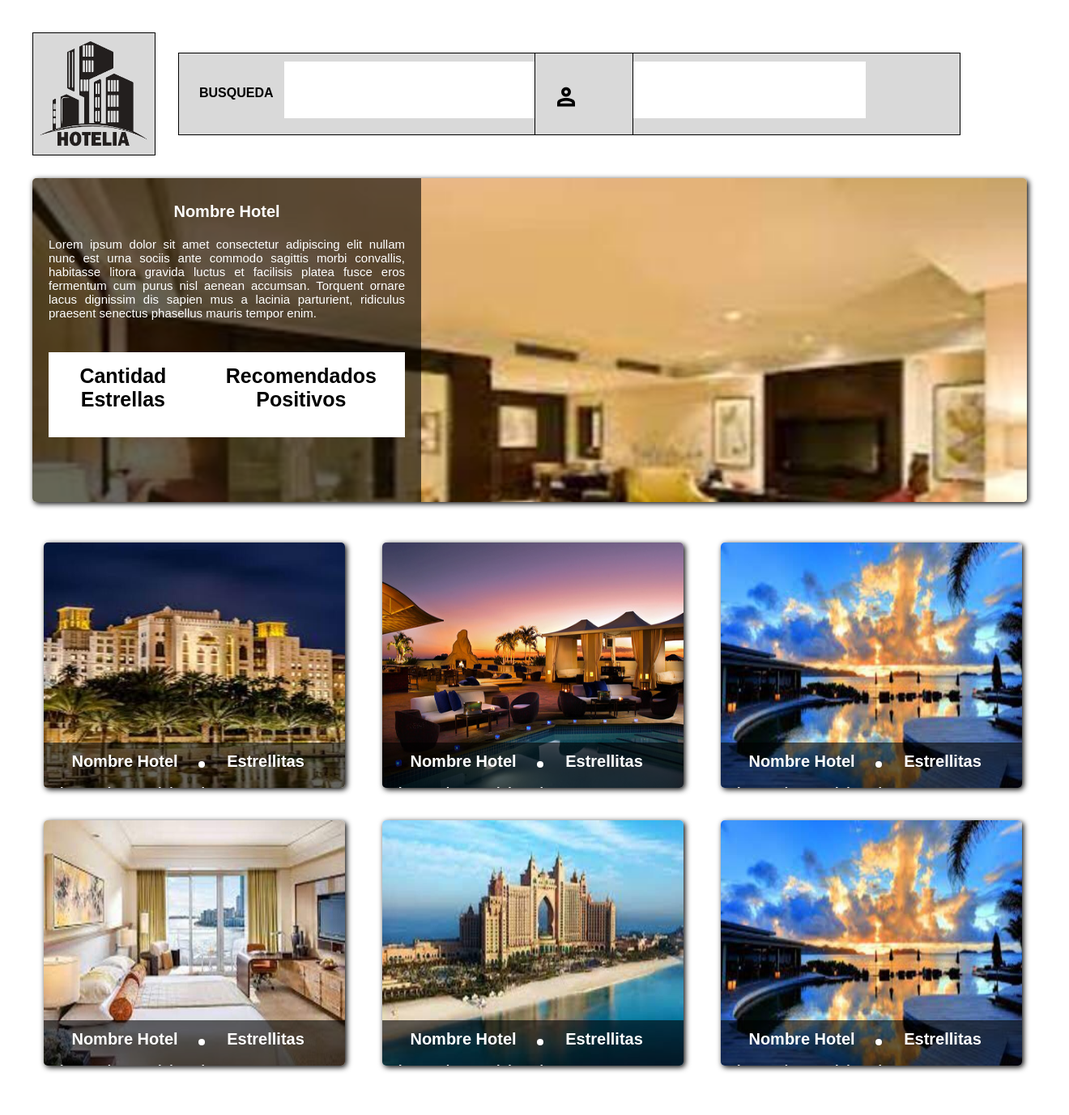
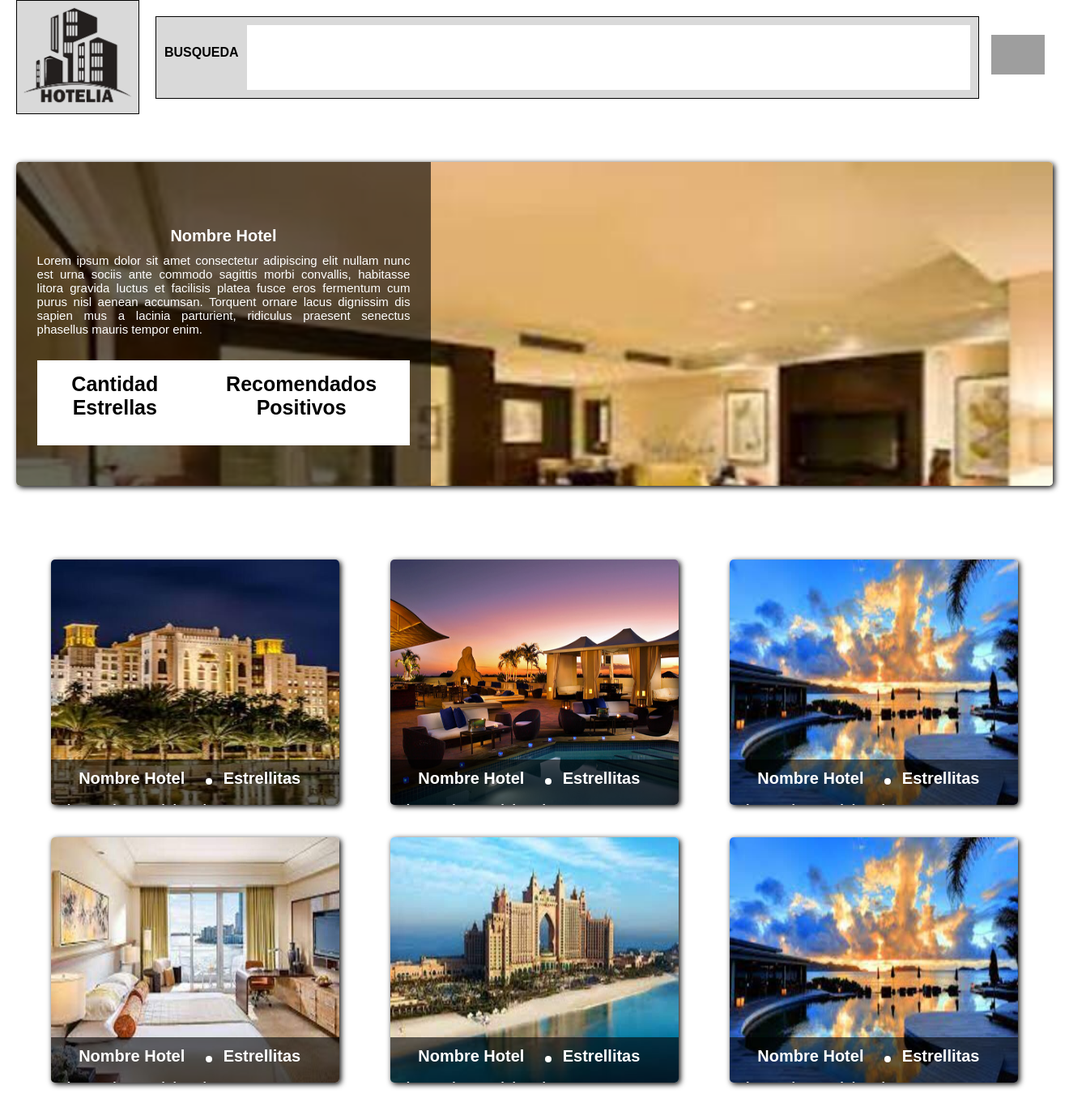
Before and after one commit to CuentaSenaLuis/Evidencia3-Publico, a Flask app: page / in a window 1320 px wide. Shown: the whole page at 81% size. Before the commit the page ends 1324 px from the top, so only its background shows below. Run offline with Flask 2, Linux system fonts and the light colour scheme; some web fonts are replaced; grey boxes are pictures that could not be loaded.

Commit message:
LandPageFlex

```diff
--- a/static/_css/landpage.css
+++ b/static/_css/index.css
@@ -3,133 +3,148 @@
     padding: 0px;
     font-family: 'M PLUS 2', sans-serif;
     font-weight: bold;
+    background-attachment: fixed;
+}
+body{
+    overflow:visible;
 }
 
-body{
-    overflow-y:visible;
-    display: flex;
-    justify-content: space-around;
+.container-father{
+
 }
 
+
+/* -------------------------Barra de navegacion------------------------ */
+/* Flex Navegacion */
+.nav{
+
+    display: flex;
+    flex-direction: row;
+    flex-wrap: nowrap;
+    justify-content: space-around;
+    align-items: center;
+}
+
+/* Logo */
 .bglogo{
-    position: absolute;
-    top: 40px;
-    left: 40px;
-    width: 150px;
-    height: 150px;
+    margin-left: 20px;
+    margin-right: 20px;
     background-color: #D9D9D9;
     border: 1px solid #000000;
+    width: 100%;
+    height: 100%;
+    max-width: 150px;
+    min-width: 105px;
+    flex-shrink: 7;
 }
-
-img{
-    width: 150px;
-    height: 150px;
+.bglogo img{
+    width: 100%;
+    height: 100%;
+    max-width: 150px;
+    max-height: 150px;
 }
-
+/* Barra Busqueda */
 .nav-bar{
-    position: absolute;
-    width: 73vw;
-    height: 100px;
-    top: 65px;
-    left: 220px;
+    flex-shrink: 2;
+    display: flex;
+    flex-direction: row;
+    align-items: stretch;
+    flex-grow: 2;
     background: #D9D9D9;
     border: 1px solid #000000;
+    padding-right: 10px;
+    margin-right: 5px;
+    width: 80%;
+    height: 100px;
+
 }
+.search{ /* -> Texto Busqueda */
+    margin-left: 10px;
+    margin-right: 10px;
+    margin-top: 35px;
+}
+#search-bar{ /* -> Input Navegacion */
 
-#search-container{
-    display: inline-block;
-    margin-top: -15px;
-    margin-left: 130px;
-    width: 950px;
-    height: 70px;
-}
-
-#search-bar{
+    position: relative;
     border: 0px transparent;
-    position: relative;
     border-left: white 5px solid;
-    height: 100%;
-    width: 75%;
     font-size: 20px;
-    top: 7px;
-}
-
-.search{
-    position: relative;
-    top: 40px;
-    left: 25px;
-}
-
-#container-login:hover{
-    background-color:#2691d9;
+    width: 100%;
+    height: 80%;
+    top: 10px;
 }
 
 
 
-#login{
+.login{/* -> Container del Login */
+    flex-shrink: 6;
     position: relative;
-    display: inline-block;
+    display: flex;
+    flex-direction: column;
+    align-items: center;
+    justify-content: center;
+    margin-right: 20px;
+    width: 100px;
+    height: 100px;
+    background: #ffffff;
+
+}
+/* Boton Login */
+#persona{
     font-size: 30px;
     text-decoration: none;
     color: white;
-    top: 25px;
-    left: 23px;
     outline: none;
+    padding: 10px;
+    padding-bottom: 9px;
+    border-radius: 50%;
+    transition: 0.2s;
 }
 
-.person{
-    position: relative;
-    width: 100px;
-    height: 150px;
-    left: 200px;
-    background-color: rgba(185, 185, 185, 0.8);
+#persona:hover{/* -> !!!!Cambiar!!!!! */
+    background-color:#D9D9D9;
 }
 
-.login{
-    position: absolute;
-    margin-right: 20px;
-    top: 65px;
-    width: 120px;
-    height: 100px;
-    background: #D9D9D9;
-    border: 1px solid #000000;
-
-}
-
-.material-symbols-outlined{
-    position: absolute;
-    font-size: 30px;
-    font-weight: 1000;
-    color: #000000;
+#persona img{
+    width: 100%;
 }
 
 
+/* ------------------------FIN------------------------------- */
+
+
+
+
+/* -------------------------Carrusel Recomendados------------------------ */
 #container-popular{
     position: absolute;
     background-image: url(../img/2.jpg);
     background-size: cover;
+    background-repeat: no-repeat;
+    display: flex;
+    flex-direction: row;
+    align-items: start;
     border-radius: 5px;
     box-shadow: 2px 2px 7px black;
     top: 200px;
     right: 20px;
     left: 20px;
-    width: 93vw;
-    height: 55vh;
     max-height: 400px;
-    min-height: 400px;
-
+    min-height: 200px;
     overflow: hidden;
 }
 
 
 #container-descrippop{
     position: relative;
+    display: flex;
+    flex-direction: column;
+    align-items: center;
+    justify-content: center;
     z-index: 2;
     background-color: rgba(0, 0, 0, 0.6);
-    width: 100vw;
-    height: 100vh;
-    max-width: 480px;
-    max-height: 400px;
+    width: 40%;
+    height: 400px;
 }
 
 #small-info{
@@ -137,15 +152,13 @@ img{
     top: 20px;
     font-size: 30px;
     text-align: center;
-    left: 10px;
-    right: 10px;
-    width: 460px;
+    width: 90%;
 }
 
 #small-info h3, #small-info p{
     font-weight: bolder;
     color: rgb(255, 255, 255);
-    padding: 10px;
+    padding-top: 10px;
 }
 
 #small-info p{
@@ -156,13 +169,12 @@ img{
 }
 
 #complete-info{
+    display: flex;
+    justify-content: space-around;
     margin-top: 50px;
-    margin-left: 20px;
-    width: 440px;
+    width: 90%;
     height: 105px;
     background-color: white;
-    display: flex;
-    justify-content: space-around;
 }
 
 #complete-info div{
@@ -170,18 +182,21 @@ img{
     font-size: 25px;
     text-align: center;
 }
+/* -------------------------FIN------------------------ */
 
+
+/* -------------------------Mosaico------------------------ */
 .container-pattern{
     position: relative;
     display: flex;
     flex-wrap: wrap;
     justify-content: space-evenly;
-    top: 650px;
-    left: -12px;
+    top: 550px;
+
 }
 
 .container-content{
-    width: 372px;
+    width: 27%;
     height: 303px;
     border-radius: 5px;
     box-shadow: 2px 2px 7px black;
@@ -214,15 +229,15 @@ img{
 .containerinfo-title{
     position: relative;
     display: flex;
+    flex-direction: row;
     justify-content: space-between;
     top: 12px;
     margin-left: 20px;
-    width: 334px;
+    width: 90%;
 }
 
 .title{
     width: 160px;
-
 }
 
 .container-content h4, h3{
@@ -269,16 +284,46 @@ img{
 .container-describe{
     position: relative;
     top: 30px;
-    width: 332px;
+    width: 90%;
     margin-left: 20px;
     text-align: justify;
 }
+/* -------------------------FIN------------------------ */
 
-.container-total{
-    position: absolute;
-    left: 20px;
-    top: 20px;
-    display: flex;
-    flex-wrap: wrap;
-    justify-content: space-around;
+
+
+
+
+/*
+652 min navbar -> Ya no se achica bien, necesita
+
+*/
+
+
+@media only screen and (max-width: 600px) {
+    .n {width: 30vw;}
 }
+
+@media only screen and (min-width: 600px) {
+    .n {width: 40vw;}
+}
+
+@media only screen and (min-width: 768px) {
+    .n {width: 50vw;}
+}
+
+@media only screen and (max-width: 768px) {
+    .n {width: 50vw;}
+}
+
+@media only screen and (min-width: 992px) {
+    .n {width: 76vw;}
+}
+
+@media only screen and (min-width: 1200px) {
+    .n {width: 78vw;}
+}
+
+@media only screen and (min-width: 1300px) {
+    .n {width: 80vw; background-color: aqua;}
+}
--- a/templates/index.html
+++ b/templates/index.html
@@ -9,27 +9,31 @@
     <link rel="preconnect" href="https://fonts.googleapis.com">
     <link rel="preconnect" href="https://fonts.gstatic.com" crossorigin>
     <link href="https://fonts.googleapis.com/css2?family=M+PLUS+2:wght@300&display=swap" rel="stylesheet">
-    <link rel="stylesheet" href="{{ url_for('static', filename='./_css/landpage.css') }}">
+    <link rel="stylesheet" href="{{ url_for('static', filename='./_css/index.css') }}">
 
 </head>
 <body>
-    <div>
+    <div class="container-father">
+
+
+
         <div class="nav">
             <div class="bglogo">
-                <p class="img"><img src="../static/Hotelia.png"></p>
+                <img src="../static/Hotelia.png">
             </div>
             <div class="nav-bar">
                 <p class="search">BUSQUEDA</p>
-                <div id="search-container">
-                    <input type="text" name="search" id="search-bar">
-                </div>
+                <input type="text" name="search" id="search-bar">
             </div>
             <div class="login">
-                <a href="/Cuenta/Login" id="login"><span class="material-symbols-outlined">person</span></a>
+                <a href="/Cuenta/Login" id="persona"><img src="../static/img/Persona.png" alt=""></a>
             </div>
         </div>
 
+
+
         <div class="container-total">
+
             <div id="container-popular">
                 <div id="container-descrippop">
                     <div id="small-info">
@@ -49,6 +53,8 @@
                     </div>
                 </div>
             </div>
+
+
 
             <div class="container-pattern">
                 <div class="container-content">
@@ -74,6 +80,7 @@
                         </div>
                     </div>
                 </div>
+
                 <div class="container-content">
                     <img src="../static/img/4.jpg" alt="ref" id="img-cont">
                     <div class="containerinfo-content">
@@ -97,6 +104,7 @@
                         </div>
                     </div>
                 </div>
+
                 <div class="container-content">
                     <img src="../static/img/5.jpg" alt="ref" id="img-cont">
                     <div class="containerinfo-content">
@@ -120,6 +128,7 @@
                         </div>
                     </div>
                 </div>
+
                 <div class="container-content">
                     <img src="../static/img/6.jpg" alt="ref" id="img-cont">
                     <div class="containerinfo-content">
@@ -143,6 +152,7 @@
                         </div>
                     </div>
                 </div>
+
                 <div class="container-content">
                     <img src="../static/img/7.jpg" alt="ref" id="img-cont">
                     <div class="containerinfo-content">
@@ -166,6 +176,7 @@
                         </div>
                     </div>
                 </div>
+
                 <div class="container-content">
                     <img src="../static/img/8.jpg" alt="ref" id="img-cont">
                     <div class="containerinfo-content">
```
